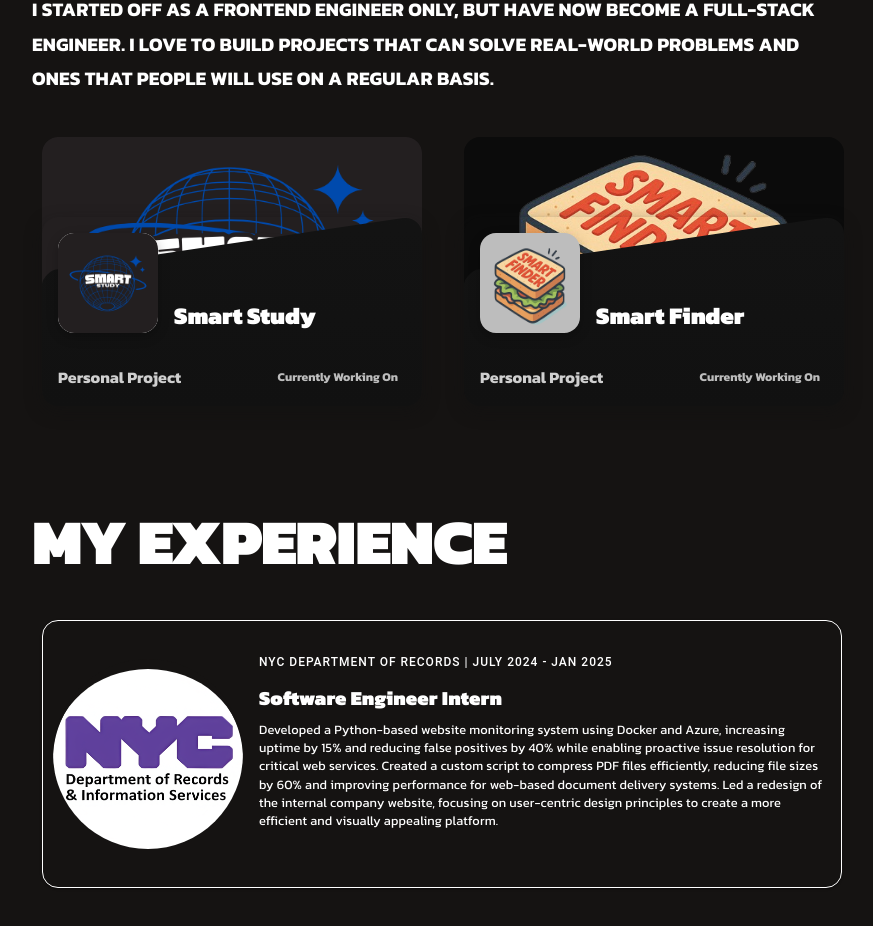
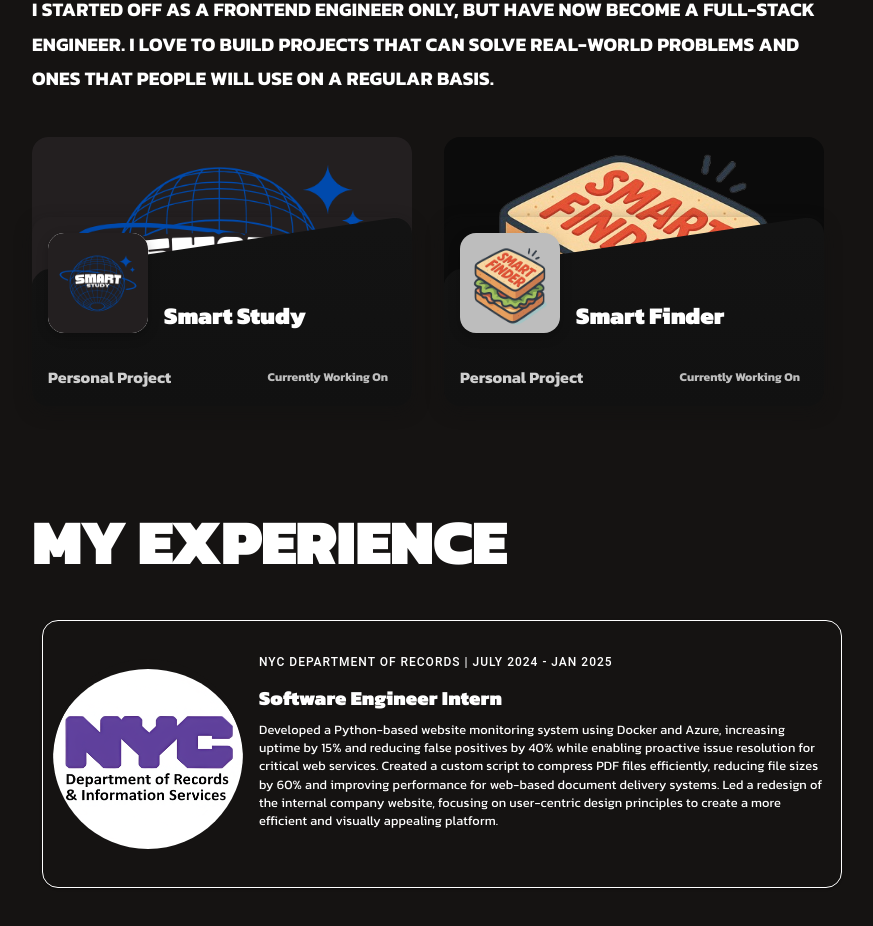
Before and after one commit to hamim23z/Main_OfficialPortfolio_v2, a Next.js app: page / in a window 1280 px wide. Shown: the part 1000-1926 px from the top of the page, without its empty margins (198-1071 px from the left). Built offline with nearby package versions, Linux system fonts and the light colour scheme.

Commit message:
Fix padding test1

```diff
--- a/app/page.js
+++ b/app/page.js
@@ -129,7 +129,7 @@
                   borderRadius: "10px",
                   border: "2px solid #fff",
                   padding: 2,
-                  marginLeft: { xs: "10px", md: "0" },
+                  marginLeft: { xs: "auto", md: "0" },
                   marginRight: { xs: "auto", lg: "auto" },
                 }}
               >
--- a/components/CardHighlight.js
+++ b/components/CardHighlight.js
@@ -111,7 +111,7 @@
 // Custom Card component
 const CustomCard = ({ color, cover, logo, title, brand, date }) => {
     return (
-      <StyledRoot color={color} sx = {{marginLeft: "10px"}}>
+      <StyledRoot color={color}>
         <CardMediaCover>
           <Image
             src={cover}
```
